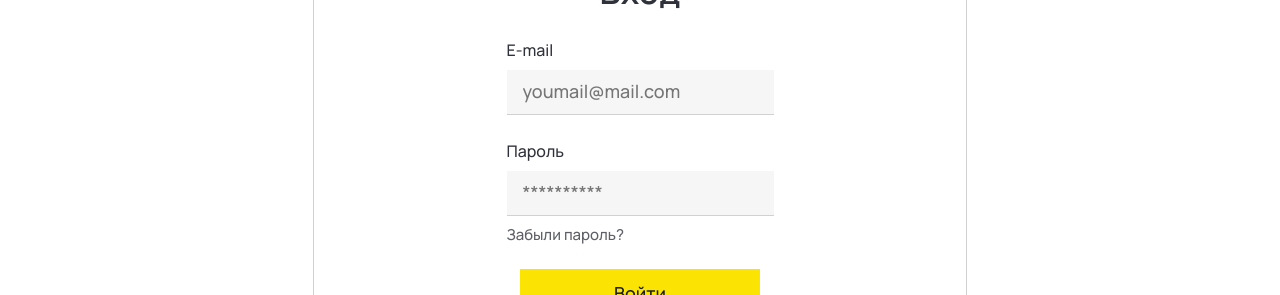
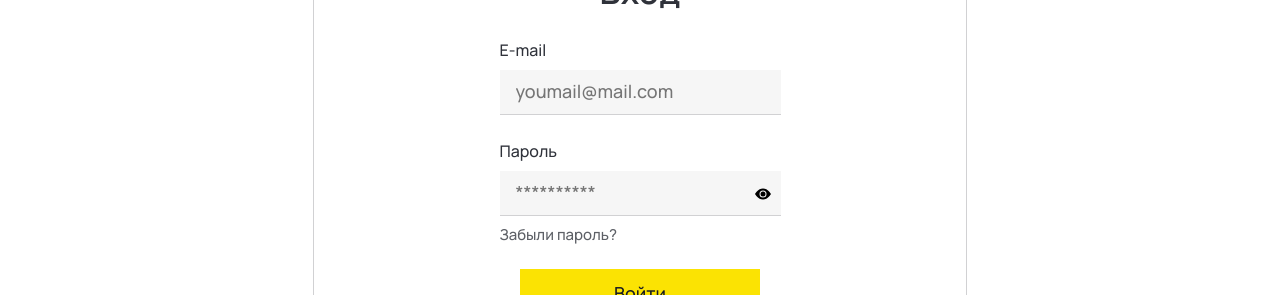
Before and after one commit to betterhell/stroyka-store, a React (Create React App) app: page /login in a window 1280 px wide. Shown: the part 293-588 px from the top of the page. Built offline with nearby package versions, Linux system fonts and the light colour scheme; the HTML template or start-up script is replaced by a standard one.

Commit message:
create autorization in firebase and some little fixes

```diff
--- a/package.json
+++ b/package.json
@@ -7,12 +7,13 @@
     "@testing-library/jest-dom": "^5.16.5",
     "@testing-library/react": "^13.4.0",
     "@testing-library/user-event": "^13.5.0",
-    "firebase": "^8.10.1",
+    "firebase": "^9.14.0",
     "framer-motion": "^7.6.2",
     "normalize.css": "^8.0.1",
     "prop-types": "^15.8.1",
     "react": "^18.2.0",
     "react-dom": "^18.2.0",
+    "react-icons": "^4.6.0",
     "react-redux": "^8.0.4",
     "react-router-dom": "^6.4.2",
     "react-scripts": "5.0.1",
--- a/src/components/Header/MiddleHeader/MiddleHeader.jsx
+++ b/src/components/Header/MiddleHeader/MiddleHeader.jsx
@@ -9,9 +9,12 @@ import {ReactComponent as CloseIcon} from "../../../assets/icons/closeIcon17px.s
 import {ReactComponent as OrdersIcon} from "../../../assets/icons/orderIcon24px.svg";
 import {ReactComponent as BasketIcon} from "../../../assets/icons/basketIcon24px.svg";
 import MobileMenu from "../../MobileMenu/MobileMenu";
+import {useNavigate} from "react-router-dom";
 
 
 const MiddleHeader = () => {
+    const navigate = useNavigate()
+
     const [userScreenWidth, setUserScreenWidth] = useState(0)
     const [isOpen, setIsOpen] = useState(false)
 
@@ -55,7 +58,7 @@ const MiddleHeader = () => {
             </div>
 
             <div className={classes.buttonBar}>
-                <button className={classes.profileBtn}>
+                <button onClick={() => navigate("/login")} className={classes.profileBtn}>
                     <ProfileIcon />
                     <p>Профиль</p>
                 </button>
--- a/src/components/pages/Login/Login.jsx
+++ b/src/components/pages/Login/Login.jsx
@@ -1,9 +1,34 @@
-import React from 'react';
+import React, {useState} from 'react';
 import Button from "../../UI/Button/Button";
 import classes from "./_Login.module.scss"
 import {Link} from "react-router-dom";
+import {BsEyeFill} from "react-icons/bs";
+import {BsEyeSlashFill} from "react-icons/bs";
 
 const Login = () => {
+    const [showPassword, setShowPassword] = useState(false)
+    const [formData, setFormData] = useState({
+        email: "",
+        password: "",
+    })
+    const {email, password} = formData
+
+    const onChange = (e) => {
+        setFormData((prevState) => ({
+            ...prevState,
+            [e.target.id]: e.target.value,
+        })
+        )
+    }
+
+    const handleShowPassword = () => {
+        if (!showPassword) {
+            setShowPassword(true)
+        } else {
+            setShowPassword(false)
+        }
+    }
+
     return (
         <div className={classes.login}>
 
@@ -11,12 +36,24 @@ const Login = () => {
 
             <div className={classes.email}>
                 <label htmlFor="email">E-mail</label>
-                <input placeholder="youmail@mail.com" type="email"/>
+                <input id="email" onChange={onChange} value={email} placeholder="youmail@mail.com" type="email"/>
             </div>
 
             <div className={classes.password}>
                 <label htmlFor="password">Пароль</label>
-                <input placeholder="**********" type="password"/>
+                <input id="password" onChange={onChange} value={password} placeholder="**********" type={showPassword ? "text" : "password"}/>
+
+                {showPassword
+                    ? <BsEyeSlashFill
+                        onClick={handleShowPassword}
+                        className={classes.passwordIcon}
+                    />
+                    : <BsEyeFill
+                        onClick={handleShowPassword}
+                        className={classes.passwordIcon}
+                    />
+                }
+
                 <Link to="/registration">Забыли пароль?</Link>
             </div>
 
--- a/src/components/pages/Login/_Login.module.scss
+++ b/src/components/pages/Login/_Login.module.scss
@@ -29,7 +29,7 @@
   }
 
   input {
-    padding: 12px 16px;
+    padding: 12px 30px 12px 16px;
     height: 20px;
     background-color: $grayWhite;
     border: none;
@@ -94,9 +94,18 @@
 }
 
 .password {
+  position: relative;
   a {
     text-decoration: none;
     @include manrepoFont(500, 15px, 145%);
     color: $upperHeaderTextColor;
   }
 }
+
+.passwordIcon {
+  position: absolute;
+  right: 0;
+  top: 33px;
+  cursor: pointer;
+  padding: 14px 10px;
+}
--- a/src/components/pages/Registration/Registration.jsx
+++ b/src/components/pages/Registration/Registration.jsx
@@ -1,17 +1,28 @@
 import React, {useState} from 'react';
 import Button from "../../UI/Button/Button";
 import classes from "./_Registration.module.scss"
+import {getAuth, createUserWithEmailAndPassword, updateProfile} from "firebase/auth"
+import {db} from "../../../firebase.config"
+import {useNavigate} from "react-router-dom";
 
 const Registration = () => {
-    const [password, setPassword] = useState("")
-    const [confirmPassword, setConfirmPassword] = useState("")
+    const navigate = useNavigate()
 
-    const handleChangePassword = (e) => {
-        setPassword(e.target.value)
-    }
+    const [formData, setFormData] = useState({
+        name: "",
+        email: "",
+        password: "",
+        confirmPassword: "",
+    })
+    const {name, email, password, confirmPassword} = formData
 
-    const handleConfirmPassword = (e) => {
-        setConfirmPassword(e.target.value)
+
+    const handleChangeData = (e) => {
+        setFormData((prevState) => ({
+                ...prevState,
+                [e.target.id]: e.target.value,
+            })
+        )
     }
 
     const handleCheckPassword = () => {
@@ -24,38 +35,64 @@ const Registration = () => {
         }
     }
 
+    const handleRegisterNewUser = async (e) => {
+        e.preventDefault()
+        try {
+            const auth = getAuth()
+
+            const userCredential = await createUserWithEmailAndPassword
+            (
+                auth,
+                email,
+                password,
+                confirmPassword,
+            )
+
+            const user = userCredential.user
+
+            updateProfile(auth.currentUser, {
+                displayName: name,
+            })
+
+            navigate("/")
+        } catch (error) {
+        }
+    }
+
     return (
         <div className={classes.registration}>
 
             <h1>Регистрация</h1>
 
+            <form onSubmit={handleRegisterNewUser}>
                 <div className={classes.regFields}>
                     <div className={classes.name}>
                         <label htmlFor="text">Имя</label>
-                    <input placeholder="Богдан" type="text"/>
+                        <input onChange={handleChangeData} value={name} id="name" placeholder="Богдан" type="text"/>
                     </div>
 
                     <div className={classes.email}>
                         <label htmlFor="email">E-mail</label>
-                    <input placeholder="youmail@mail.com" type="email"/>
+                        <input onChange={handleChangeData} id="email" value={email} placeholder="youmail@mail.com" type="email"/>
                     </div>
 
                     <div className={classes.password}>
                         <label htmlFor="password">Новый пароль</label>
-                    <input onChange={handleChangePassword} value={password} placeholder="**********" type="password"/>
+                        <input id="password" onChange={handleChangeData} value={password} placeholder="**********" type="password"/>
                     </div>
 
                     <div className={classes.confirmPassword}>
                         <label htmlFor="password">Подтверждение пароля</label>
-                    <input onChange={handleConfirmPassword} value={confirmPassword} placeholder="**********" type="password"/>
+                        <input id="confirmPassword" onChange={handleChangeData} value={confirmPassword} placeholder="**********" type="password"/>
                     </div>
                 </div>
 
                 {handleCheckPassword()}
 
                 <div className={classes.actions}>
-                <Button initialBg="yellow" label="Зарегистрироваться" />
+                    <Button disabled={(password !== confirmPassword) || (password === "" || confirmPassword === "")} initialBg="yellow" label="Зарегистрироваться" />
                 </div>
+            </form>
         </div>
     );
 };
--- a/src/components/pages/Registration/_Registration.module.scss
+++ b/src/components/pages/Registration/_Registration.module.scss
@@ -9,6 +9,12 @@
   max-width: 580px;
   margin: 80px auto;
   gap: 24px;
+
+  form {
+    display: flex;
+    flex-direction: column;
+    gap: 24px;
+  }
 
   .regFields {
     display: grid;
--- a/src/firebase.config.js
+++ b/src/firebase.config.js
@@ -1,14 +1,13 @@
 import { initializeApp } from "firebase/app";
-import {getFirestore} from "firebase/firestore"
+import { getFirestore } from "firebase/firestore"
 
 const firebaseConfig = {
-    apiKey: "AIzaSyDB92lvTD8v0Ki2GGpsazAyojFiqKz9Gx8",
-    authDomain: "stroyka-store.firebaseapp.com",
-    databaseURL: "https://stroyka-store-default-rtdb.europe-west1.firebasedatabase.app",
-    projectId: "stroyka-store",
-    storageBucket: "stroyka-store.appspot.com",
-    messagingSenderId: "298072102839",
-    appId: "1:298072102839:web:70ccd3dc4825d1d7a1fa32"
+    apiKey: "AIzaSyCvrDfaUMLY9_pilmcgbgsRIQ60DNjc4QM",
+    authDomain: "stroyka-store-bacd2.firebaseapp.com",
+    projectId: "stroyka-store-bacd2",
+    storageBucket: "stroyka-store-bacd2.appspot.com",
+    messagingSenderId: "260523636950",
+    appId: "1:260523636950:web:577834f820d94500edf177"
 };
 
 const app = initializeApp(firebaseConfig);
```
Also changed, not shown: 1 other file (tests, documents, lock files or other folders). Lines whose indentation alone changed are shown as unchanged.
